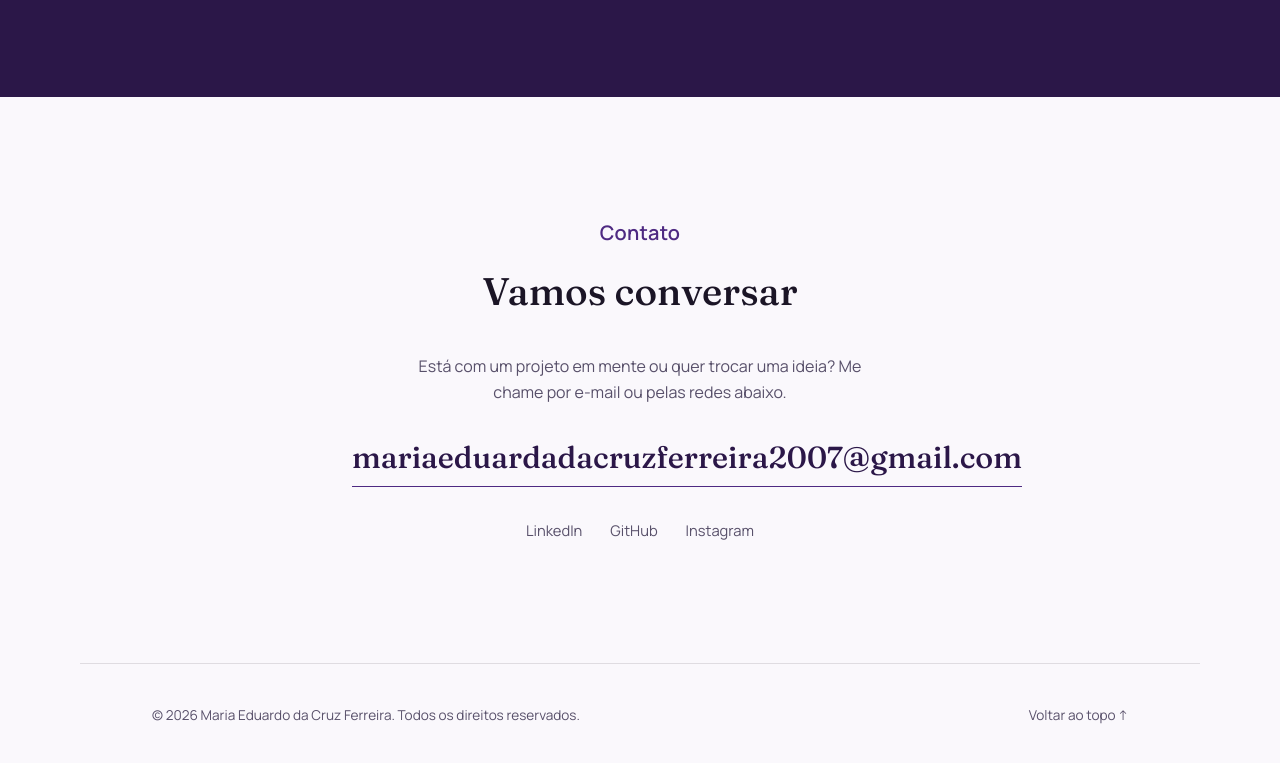
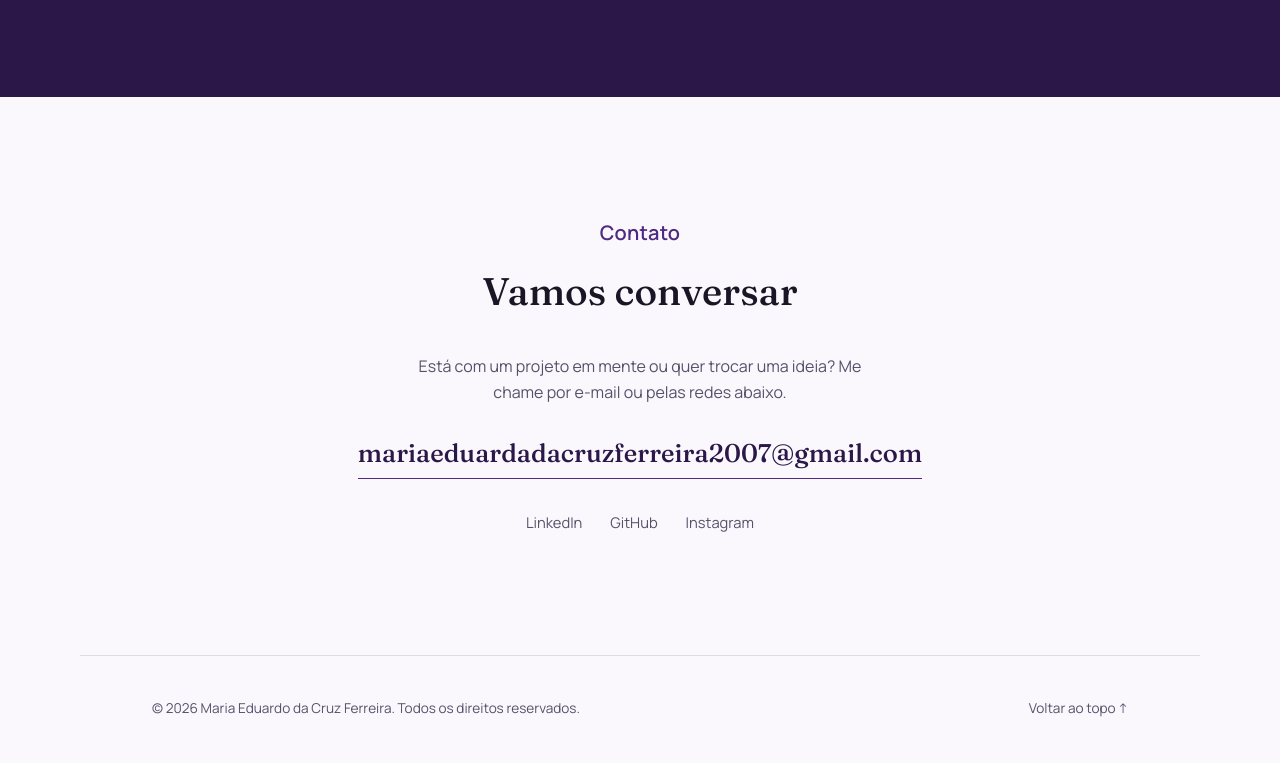
Before and after one commit to DudaCruz113/Portfolio-MariaEduardaCruz, a plain HTML site: page index.html in a window 1280 px wide. Shown: the part 2576-3339 px from the top of the page. Drawn offline with Linux system fonts and the light colour scheme.

Commit message:
Atualiza portfolio-email

```diff
--- a/style.css
+++ b/style.css
@@ -467,8 +467,7 @@ img { max-width: 100%; display: block; }
 .contato__email {
   display: inline-block;
   font-family: var(--font-display);
-  font-size: clamp(1.4rem, 3vw, 1.9rem);
-  color: var(--purple-deep);
+  font-size: clamp(1.1rem, 2.5vw, 1.6rem);  color: var(--purple-deep);
   border-bottom: 1px solid var(--purple);
   padding-bottom: 4px;
   margin-bottom: 32px;
```
